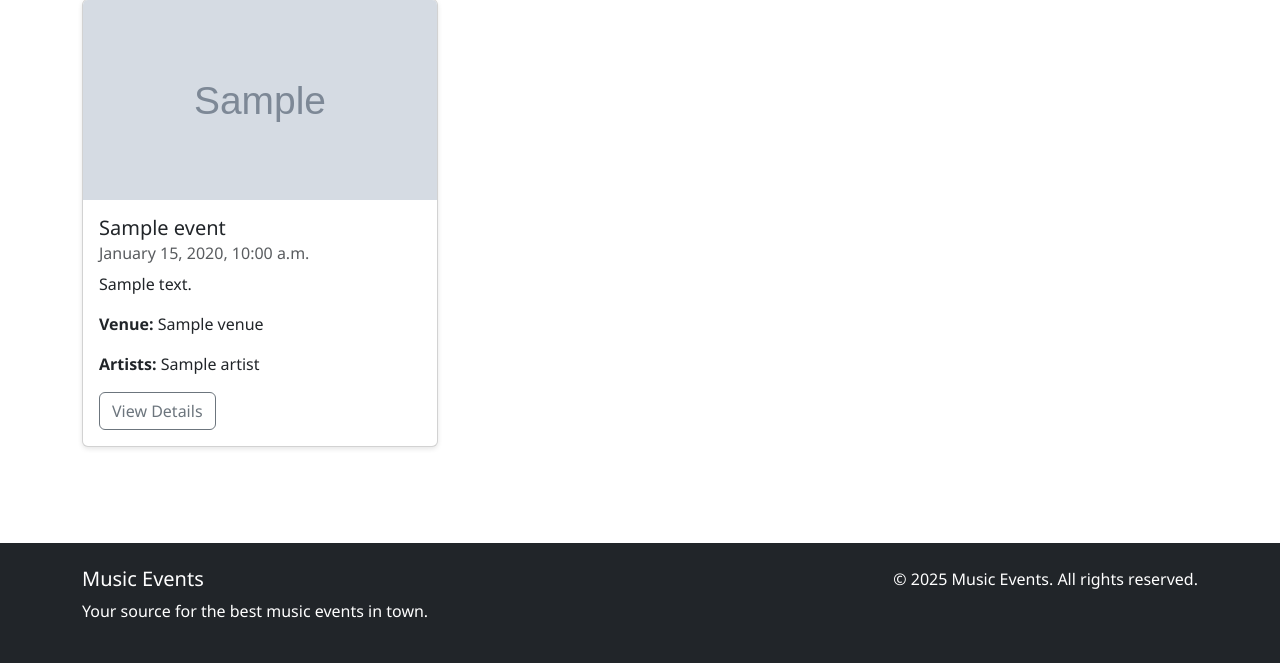
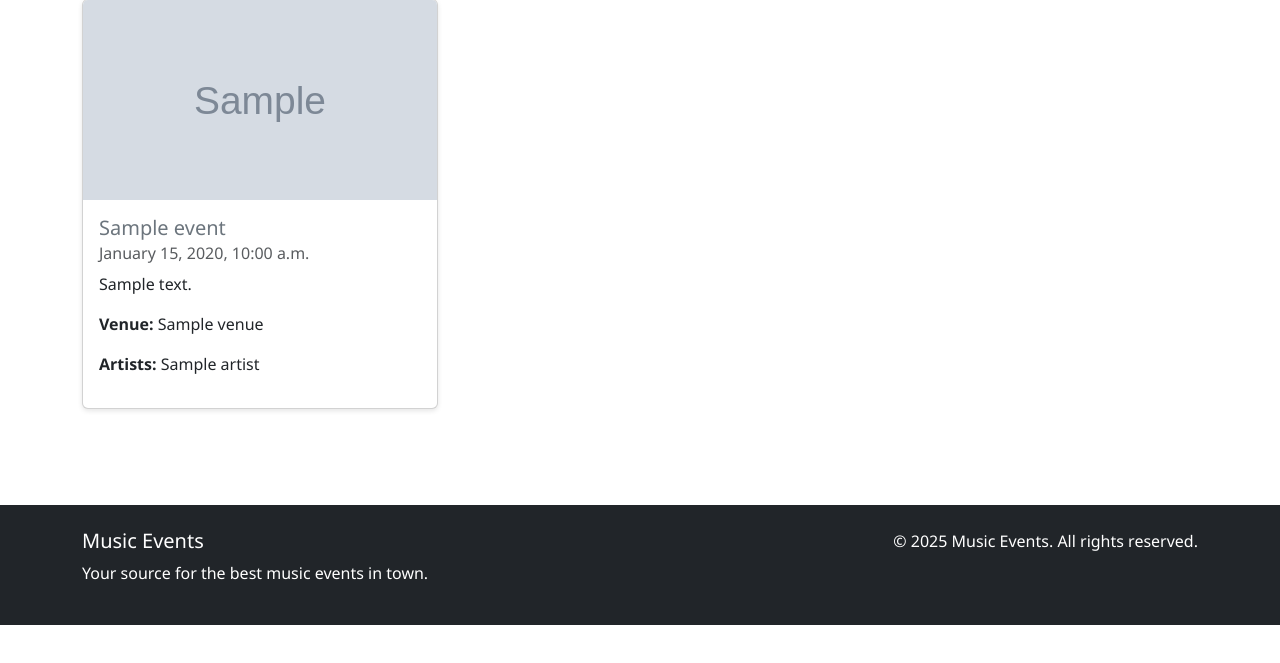
Before and after one commit to mangelajo/musicevents, a Django app: page /events/ in a window 1280 px wide. Shown: the part 261-924 px from the top of the page. After the commit the page ends 886 px from the top, so only its background shows below. Run offline with Django 5.2, Linux system fonts and the light colour scheme; tables that the repository leaves empty hold one stand-in row (values such as "Sample post"); grey boxes marked "Sample" are stand-in pictures; some libraries are stand-ins or nearby versions.

Commit message:
Add event list direct clicking

```diff
--- a/events/templates/events/event_list.html
+++ b/events/templates/events/event_list.html
@@ -9,7 +9,8 @@
     <div class="row">
         {% for event in events %}
             <div class="col-md-4 mb-4">
-                <div class="card h-100">
+                <a href="{% url 'events:event_detail' event.pk event.slug %}" class="text-decoration-none">
+                    <div class="card h-100 hover-shadow">
                         {% if event.thumbnail %}
                             <img src="{{ event.thumbnail.url }}" class="card-img-top" alt="{{ event.title }}">
                         {% elif event.image %}
@@ -18,18 +19,18 @@
                             <div class="bg-secondary text-white text-center p-5">No Image</div>
                         {% endif %}
                         <div class="card-body">
-                        <h5 class="card-title">{{ event.title }}</h5>
+                            <h5 class="card-title text-primary">{{ event.title }}</h5>
                             <h6 class="card-subtitle mb-2 text-muted">{{ event.date|date:"F j, Y, g:i a" }}</h6>
-                        <p class="card-text">{{ event.description|truncatewords:20 }}</p>
-                        <p><strong>Venue:</strong> {{ event.venue.name }}</p>
-                        <p><strong>Artists:</strong>
+                            <p class="card-text text-dark">{{ event.description|truncatewords:20 }}</p>
+                            <p class="text-dark"><strong>Venue:</strong> {{ event.venue.name }}</p>
+                            <p class="text-dark"><strong>Artists:</strong>
                                 {% for artist in event.artists.all %}
                                     {{ artist.name }}{% if not forloop.last %}, {% endif %}
                                 {% endfor %}
                             </p>
-                        <a href="{% url 'events:event_detail' event.pk event.slug %}" class="btn btn-primary">View Details</a>
                         </div>
                     </div>
+                </a>
             </div>
         {% endfor %}
     </div>
@@ -42,7 +43,8 @@
     <div class="row">
         {% for event in past_events %}
             <div class="col-md-4 mb-4">
-                <div class="card h-100">
+                <a href="{% url 'events:event_detail' event.pk event.slug %}" class="text-decoration-none">
+                    <div class="card h-100 hover-shadow">
                         {% if event.thumbnail %}
                             <img src="{{ event.thumbnail.url }}" class="card-img-top" alt="{{ event.title }}">
                         {% elif event.image %}
@@ -51,18 +53,18 @@
                             <div class="bg-secondary text-white text-center p-5">No Image</div>
                         {% endif %}
                         <div class="card-body">
-                        <h5 class="card-title">{{ event.title }}</h5>
+                            <h5 class="card-title text-secondary">{{ event.title }}</h5>
                             <h6 class="card-subtitle mb-2 text-muted">{{ event.date|date:"F j, Y, g:i a" }}</h6>
-                        <p class="card-text">{{ event.description|truncatewords:20 }}</p>
-                        <p><strong>Venue:</strong> {{ event.venue.name }}</p>
-                        <p><strong>Artists:</strong>
+                            <p class="card-text text-dark">{{ event.description|truncatewords:20 }}</p>
+                            <p class="text-dark"><strong>Venue:</strong> {{ event.venue.name }}</p>
+                            <p class="text-dark"><strong>Artists:</strong>
                                 {% for artist in event.artists.all %}
                                     {{ artist.name }}{% if not forloop.last %}, {% endif %}
                                 {% endfor %}
                             </p>
-                        <a href="{% url 'events:event_detail' event.pk  event.slug %}" class="btn btn-outline-secondary">View Details</a>
                         </div>
                     </div>
+                </a>
             </div>
         {% endfor %}
     </div>
--- a/static/css/style.css
+++ b/static/css/style.css
@@ -31,11 +31,21 @@ main {
 .card {
     box-shadow: 0 2px 5px rgba(0, 0, 0, 0.1);
     transition: all 0.3s ease;
+    cursor: pointer;
 }
 
 .card:hover {
     transform: translateY(-5px);
-    box-shadow: 0 5px 15px rgba(0, 0, 0, 0.1);
+    box-shadow: 0 5px 15px rgba(0, 0, 0, 0.2);
+    background-color: #f8f9fa;
+}
+
+.hover-shadow {
+    transition: all 0.3s ease;
+}
+
+.hover-shadow:hover {
+    box-shadow: 0 8px 20px rgba(0, 0, 0, 0.15);
 }
 
 .card-img-top {
```
Lines whose indentation alone changed are shown as unchanged.
